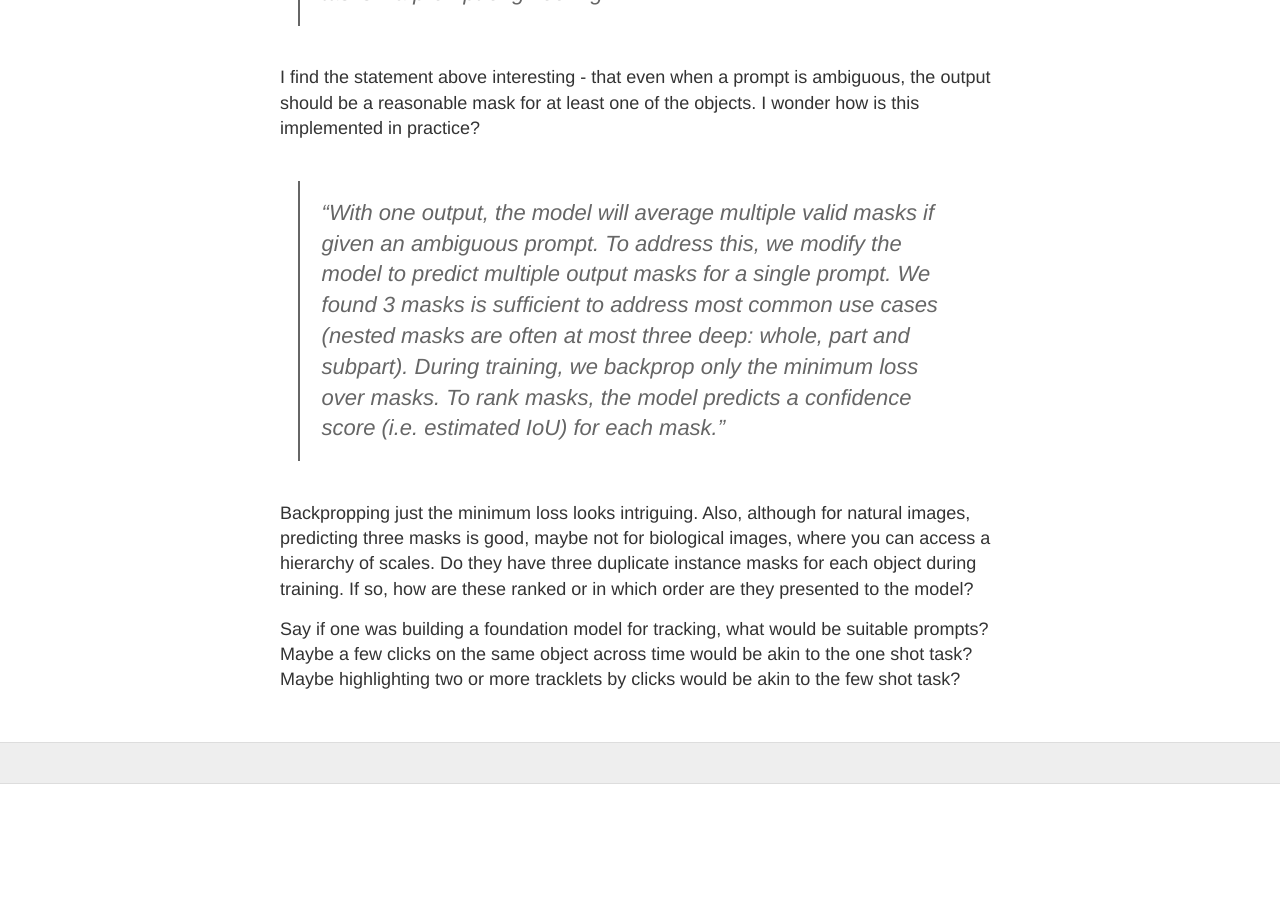
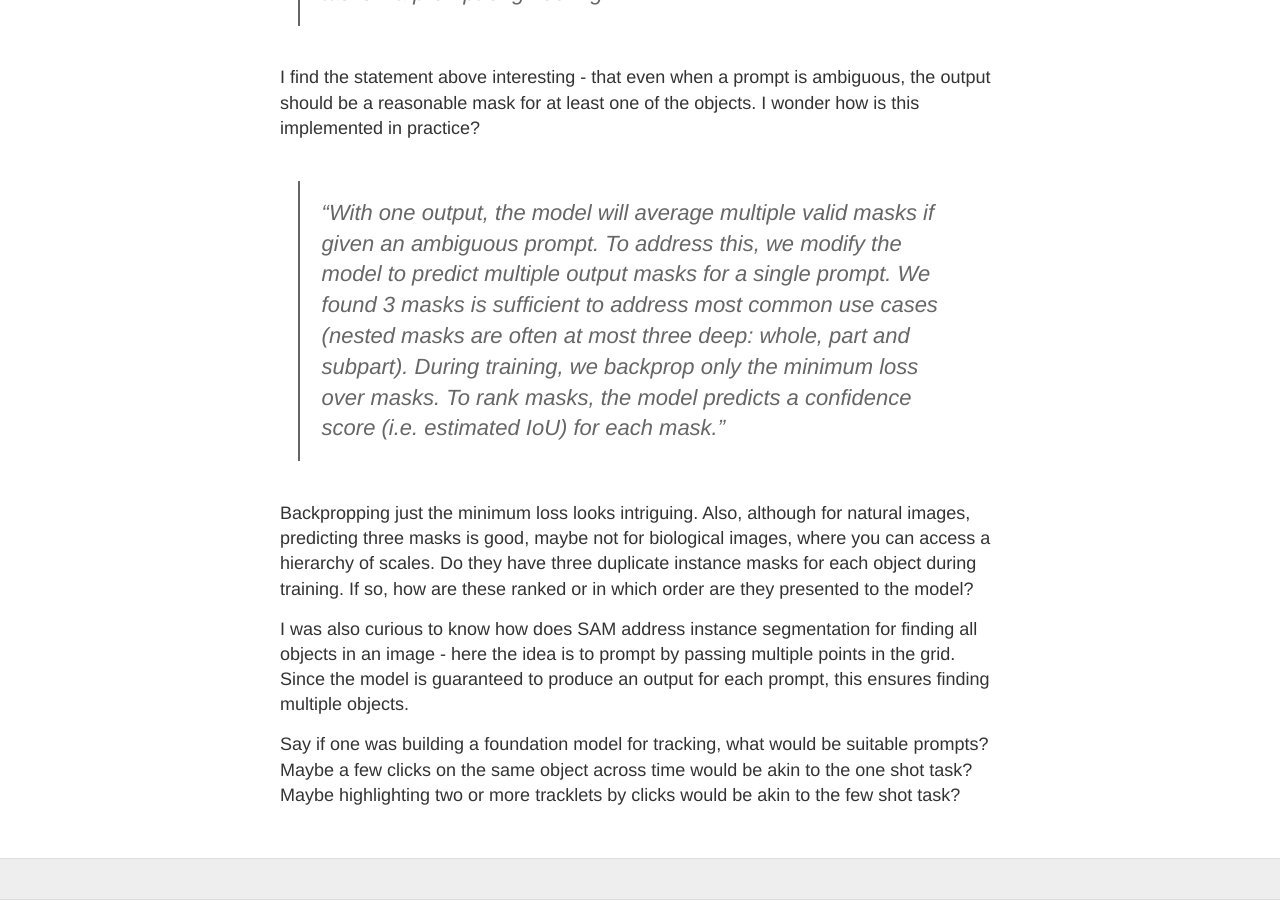
Before and after one commit to lmanan/lmanan.github.io, a Jekyll site: the page built from _posts/2021-04-27-Language-Models-are-few-shot-learners.md, in a window 1280 px wide and 900 px high, scrolled down 2455 px. Built offline with Jekyll 4.4.1, drawn with Linux system fonts in a browser that asks for light colours; a script that is not in the unit is left out; before the commit the page ends 3239 px from its top, so only the background shows below that.

Commit message:
update post

```diff
--- a/_posts/2021-04-27-Language-Models-are-few-shot-learners.md
+++ b/_posts/2021-04-27-Language-Models-are-few-shot-learners.md
@@ -30,4 +30,6 @@ I find the statement above interesting - that even when a prompt is ambiguous, t
 
 Backpropping just the minimum loss looks intriguing. Also, although for natural images, predicting three masks is good, maybe not for biological images, where you can access a hierarchy of scales. Do they have three duplicate instance masks for each object during training. If so, how are these ranked or in which order are they presented to the model?
 
+I was also curious to know how does SAM address instance segmentation for finding all objects in an image - here the idea is to prompt by passing multiple points in the grid. Since the model is guaranteed to produce an output for each prompt, this ensures finding multiple objects.
+
 Say if one was building a foundation model for tracking, what would be suitable prompts? Maybe a few clicks on the same object across time would be akin to the one shot task? Maybe highlighting two or more tracklets by clicks would be akin to the few shot task?
```
